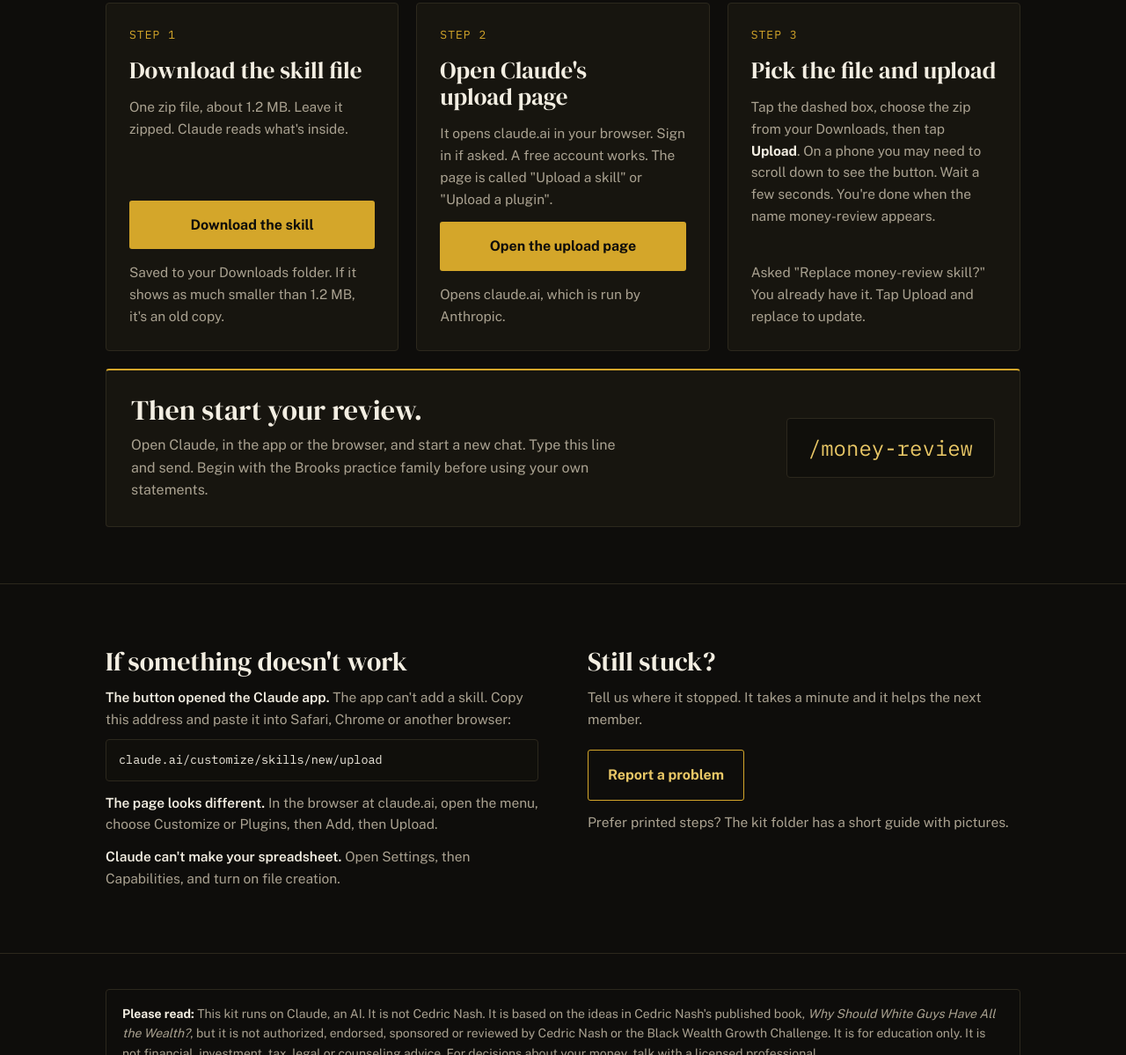
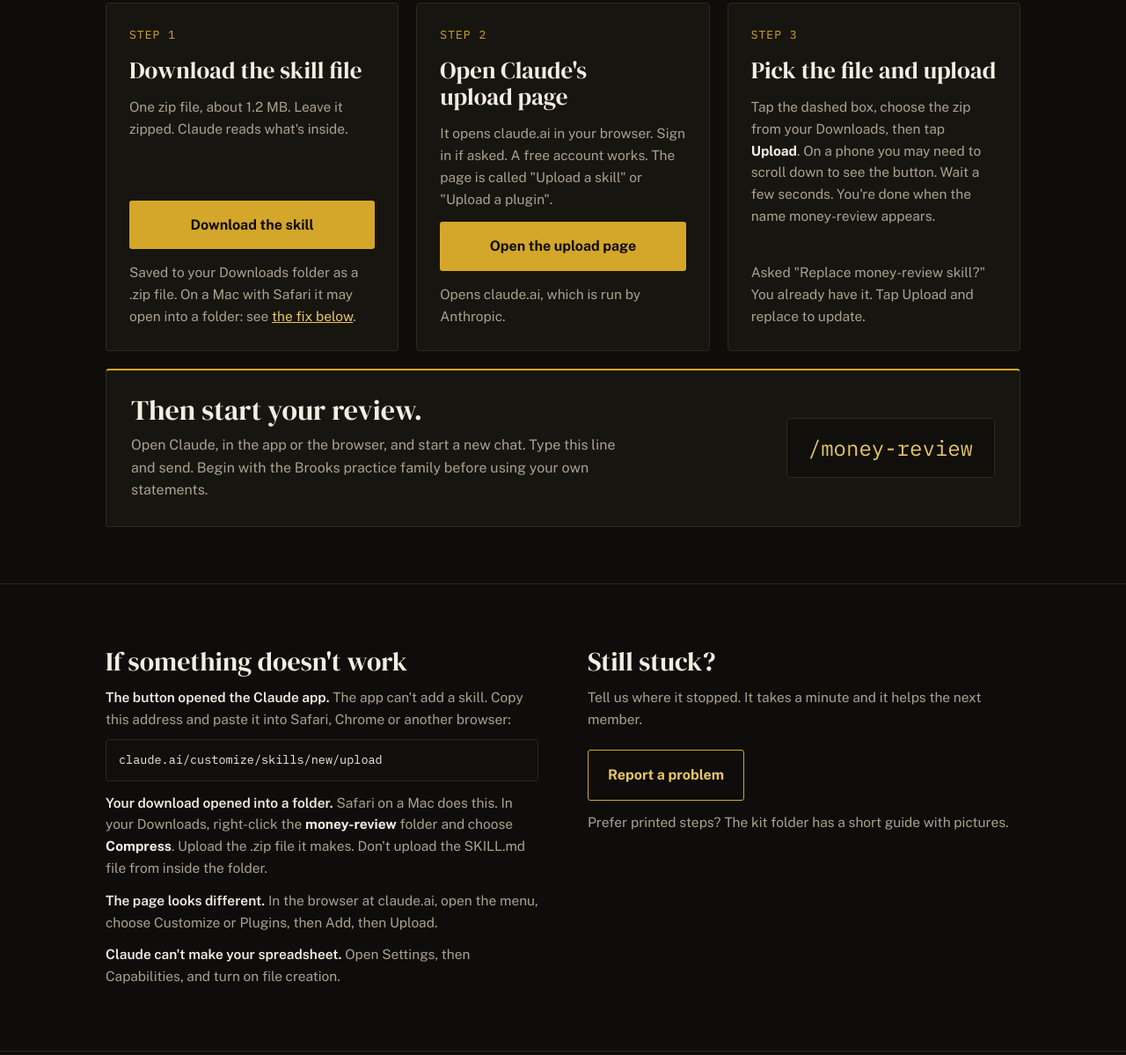
Before and after one commit to lswilli624981-source/money-review-page, a plain HTML site: page install.html in a window 1280 px wide. Shown: the part 478-1677 px from the top of the page at 88% size. Drawn offline with nearby package versions, Linux system fonts and the light colour scheme.

Commit message:
Install page: what to do when Safari unzips the download
Co-Authored-By: Claude Fable 5.2 <noreply@anthropic.com>
Claude-Session: https://claude.ai/code/session_01YP4mVnqtSZY115SH5qw75B

```diff
--- a/install.html
+++ b/install.html
@@ -197,7 +197,7 @@ footer .disc b{color:var(--ivory)}
       <h2>Download the skill file</h2>
       <p>One zip file, about 1.2 MB. Leave it zipped. Claude reads what's inside.</p>
       <a class="btn" href="https://drive.google.com/uc?export=download&id=1oIe3FfdOZP3hbs_Bu9ayoU_tu38djvin">Download the skill</a>
-      <p class="fine">Saved to your Downloads folder. If it shows as much smaller than 1.2 MB, it's an old copy.</p>
+      <p class="fine">Saved to your Downloads folder as a .zip file. On a Mac with Safari it may open into a folder: see <a href="#fix">the fix below</a>.</p>
     </div>
     <div class="step">
       <div class="n">STEP 2</div>
@@ -229,6 +229,7 @@ footer .disc b{color:var(--ivory)}
       <h2 id="fix-h">If something doesn't work</h2>
       <p><strong>The button opened the Claude app.</strong> The app can't add a skill. Copy this address and paste it into Safari, Chrome or another browser:</p>
       <div class="addr">claude.ai/customize/skills/new/upload</div>
+      <p><strong>Your download opened into a folder.</strong> Safari on a Mac does this. In your Downloads, right-click the <b style="color:var(--ivory)">money-review</b> folder and choose <b style="color:var(--ivory)">Compress</b>. Upload the .zip file it makes. Don't upload the SKILL.md file from inside the folder.</p>
       <p><strong>The page looks different.</strong> In the browser at claude.ai, open the menu, choose Customize or Plugins, then Add, then Upload.</p>
       <p><strong>Claude can't make your spreadsheet.</strong> Open Settings, then Capabilities, and turn on file creation.</p>
     </div>
```
